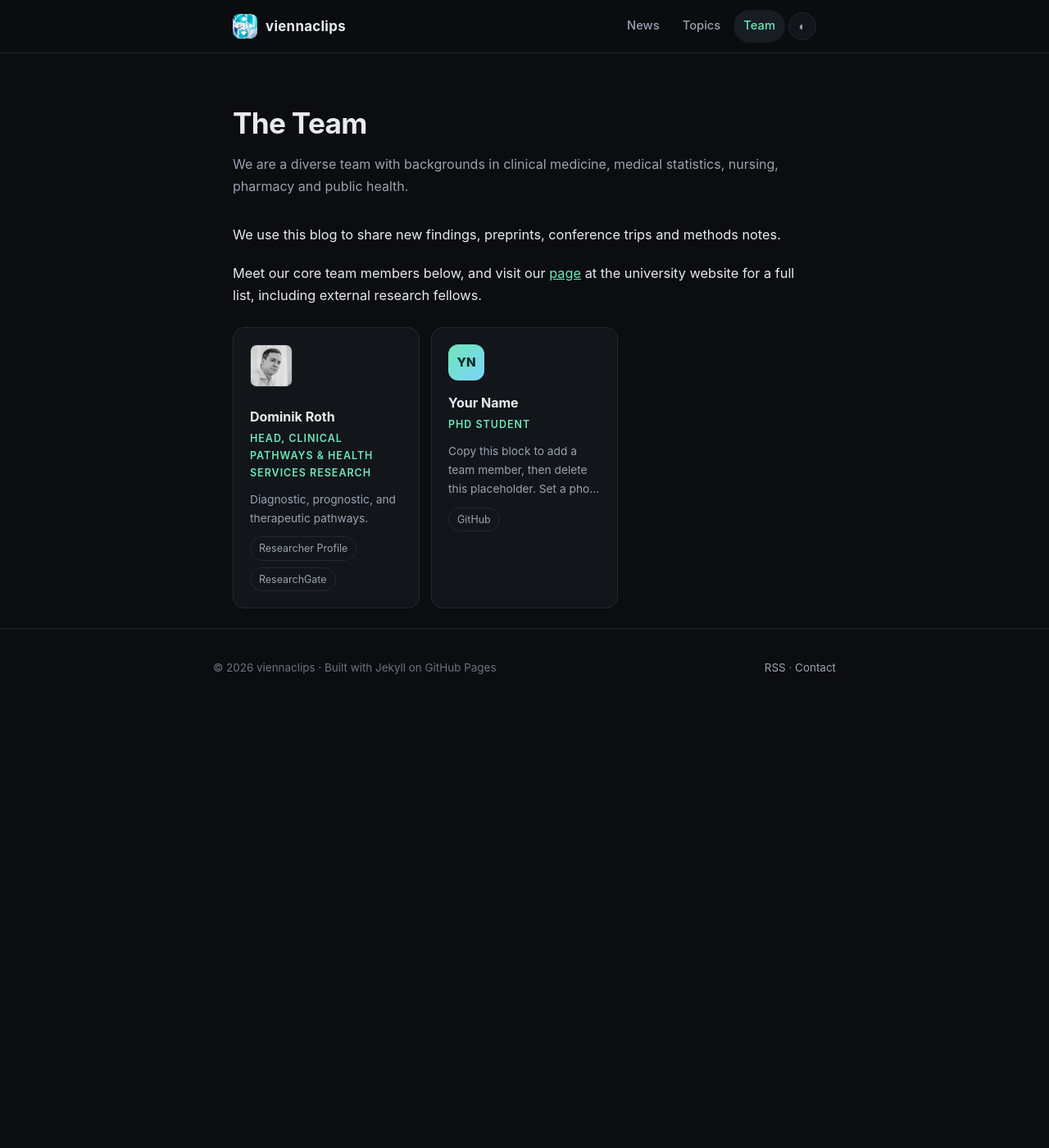
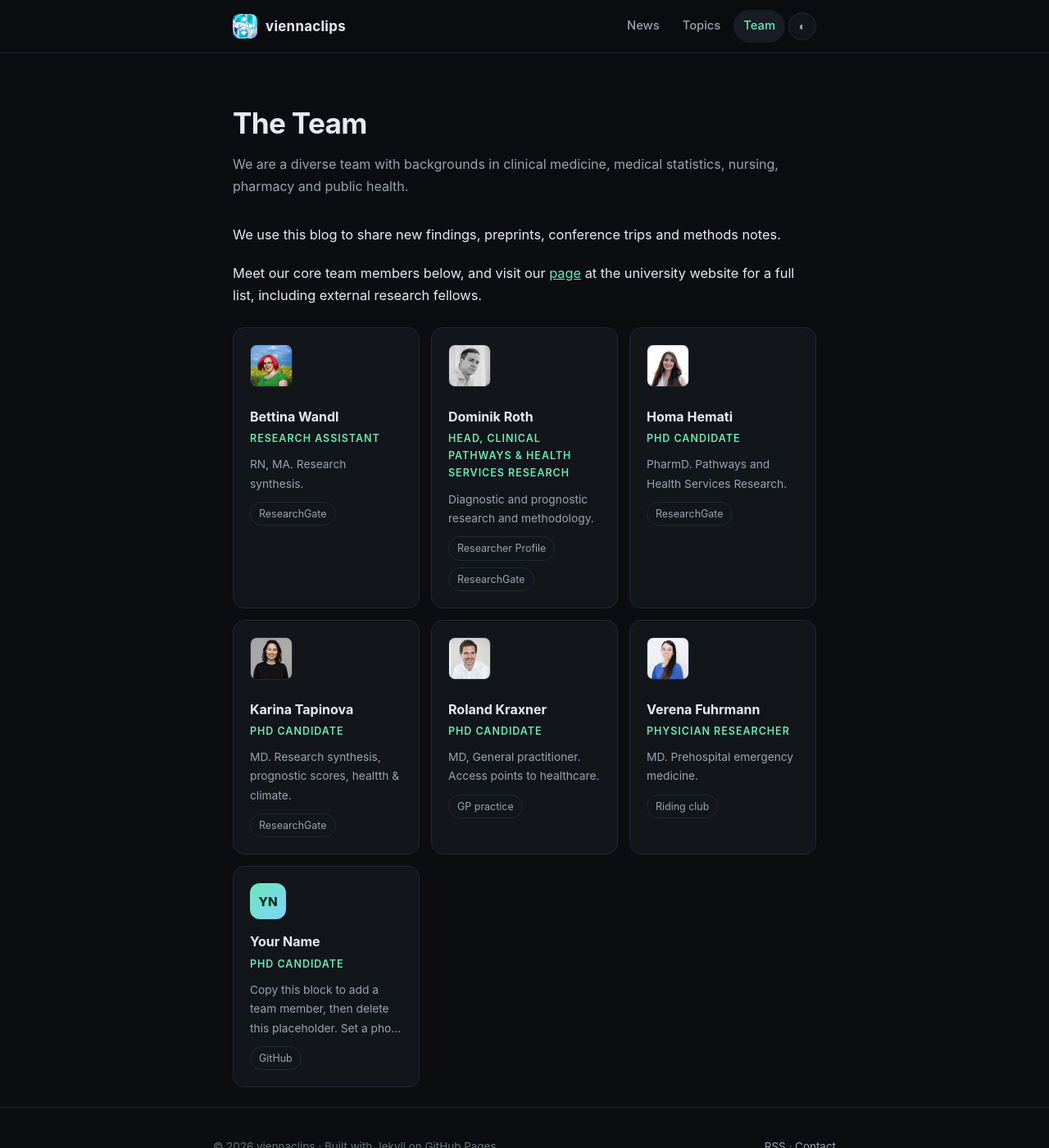
Before and after one commit to viennaclips/viennaclips.github.io, a Jekyll site: the page built from _pages/about.md, in a window 1280 px wide and 1400 px high. Shown: the whole window at 82% size. Built offline with Jekyll 4.4.1, drawn with Linux system fonts in a browser that asks for light colours.

Commit message:
Update authors.yml with new authors and bios
Added new authors with their details and updated existing author bios.

```diff
--- a/_data/authors.yml
+++ b/_data/authors.yml
@@ -3,19 +3,59 @@
 #        if omitted, the initials avatar is shown instead.
 # role / bio / links: shown on the Team page.
 
+bettina-wandl:
+  name: Bettina Wandl
+  photo: assets/img/bettina-wandl.png
+  role: Research Assistant
+  bio: RN, MA. Research synthesis.
+  links:
+    ResearchGate: https://www.researchgate.net/profile/Bettina-Wandl
+
 dominik-roth:
   name: Dominik Roth
   photo: assets/img/dominik-roth.jpg
   role: Head, Clinical Pathways & Health Services Research
-  bio: Diagnostic, prognostic, and therapeutic pathways.
+  bio: Diagnostic and prognostic research and methodology.
   links:
     Researcher Profile: https://www.meduniwien.ac.at/researcher/dominik_roth
     ResearchGate: https://www.researchgate.net/profile/Dominik-Roth-3
 
+homa-hemati:
+  name: Homa Hemati
+  photo: assets/img/homa-hemati.png
+  role: PhD Candidate
+  bio: PharmD. Pathways and Health Services Research.
+  links:
+    ResearchGate: https://www.researchgate.net/profile/Homa-Hemati
+
+karina-tapinova:
+  name: Karina Tapinova
+  photo: assets/img/karina-tapinova.jpg
+  role: PhD Candidate
+  bio: MD. Research synthesis, prognostic scores, healtth & climate.
+  links:
+    ResearchGate: https://www.researchgate.net/profile/Karina-Tapinova
+
+roland-kraxner:
+  name: Roland Kraxner
+  photo: assets/img/roland-kraxner.jpg
+  role: PhD Candidate
+  bio: MD, General practitioner. Access points to healthcare.
+  links:
+    GP practice: https://www.ordination-kraxner.at/
+
+verena-fuhrmann:
+  name: Verena Fuhrmann
+  photo: assets/img/verena-fuhrmann.jpg
+  role: Physician researcher
+  bio: MD. Prehospital emergency medicine.
+  links:
+    Riding club: https://www.arion.or.at/
+
 example-member:
   name: Your Name
   # photo: assets/img/your-name.jpg
-  role: PhD Student
+  role: PhD Candidate
   bio: Copy this block to add a team member, then delete this placeholder. Set a photo or leave it out for the initials avatar.
   links:
     GitHub: https://github.com/
```
